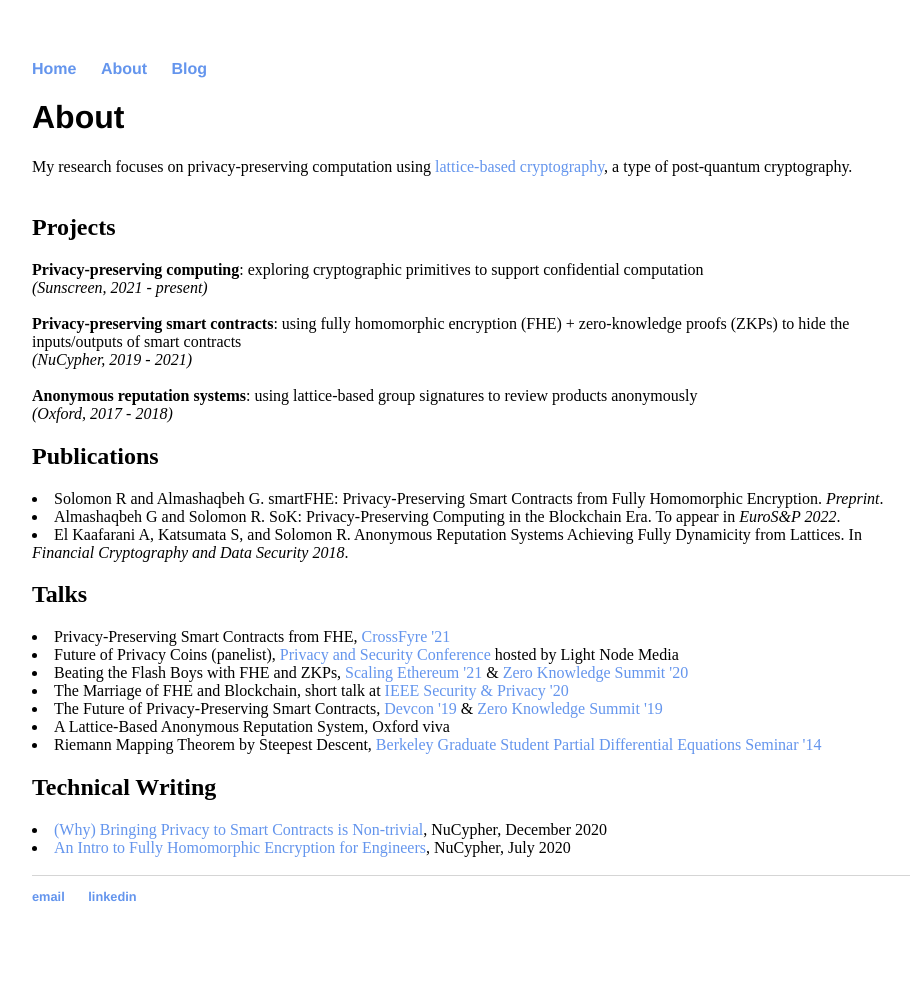
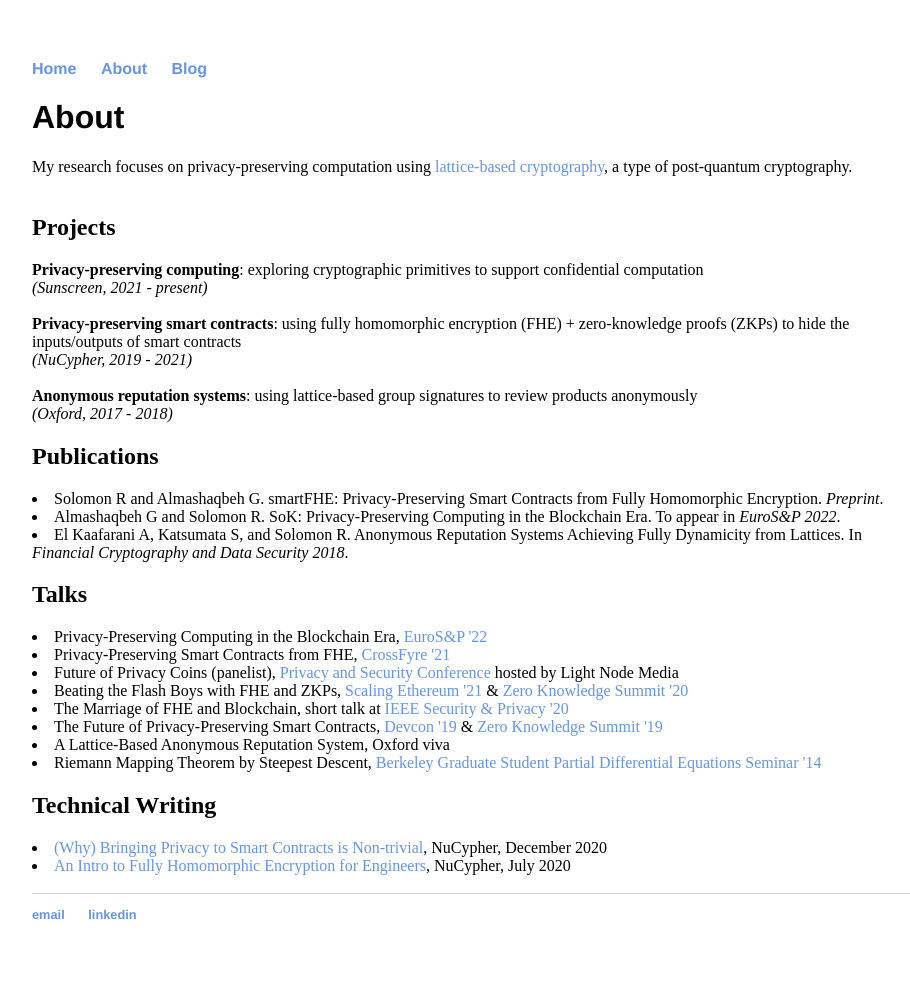
Before and after one commit to ravital/ravital.github.io, a Jekyll site: the page built from about/index.html, in a window 1280 px wide. Shown: the whole page, without its empty margins (160-1070 px from the left). Built offline with Jekyll 4.4.1, drawn with Linux system fonts in a browser that asks for light colours.

Commit message:
Update index.html

```diff
--- a/about/index.html
+++ b/about/index.html
@@ -22,6 +22,7 @@ title: About Ravital Solomon
 
 
 			<h2>Talks</h2>
+			<li>Privacy-Preserving Computing in the Blockchain Era, <a href="https://www.ieee-security.org/TC/EuroSP2022/">EuroS&P '22</a></li>
 			<li>Privacy-Preserving Smart Contracts from FHE, <a href="https://crossfyre21.cs.ru.nl//">CrossFyre '21</a></li>
 			<li>Future of Privacy Coins (panelist), <a href="https://www.lightnodemedia.com/event/privacy-security-conference-tuesday-august-24/">Privacy and Security Conference</a> hosted by Light Node Media</li>
 			<li>Beating the Flash Boys with FHE and ZKPs, <a href="https://scaling.ethglobal.co">Scaling Ethereum '21</a> & <a href="https://www.zksummit.com/">Zero Knowledge Summit '20</a></li>
```
